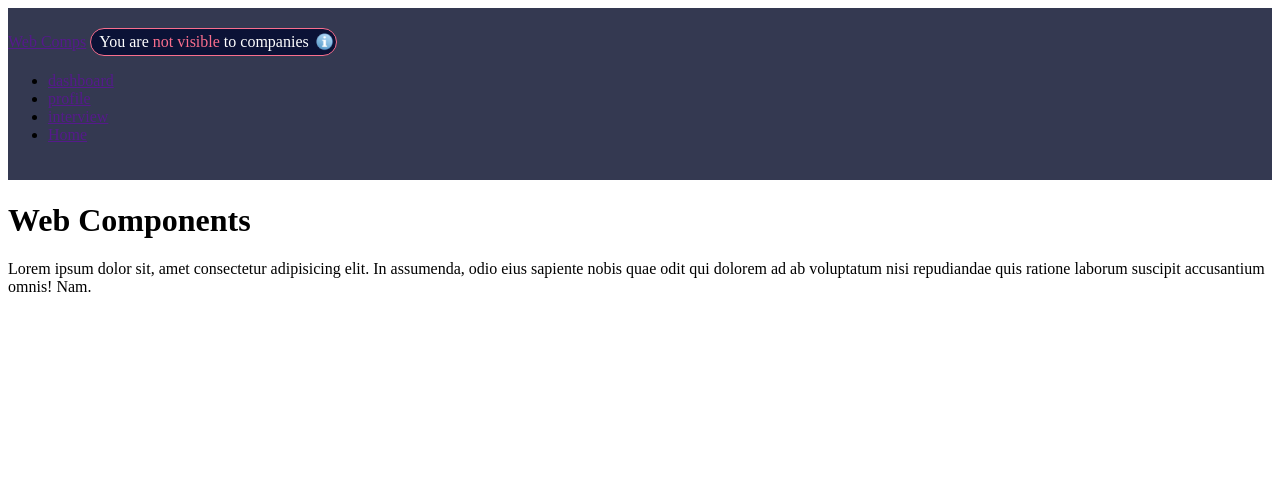
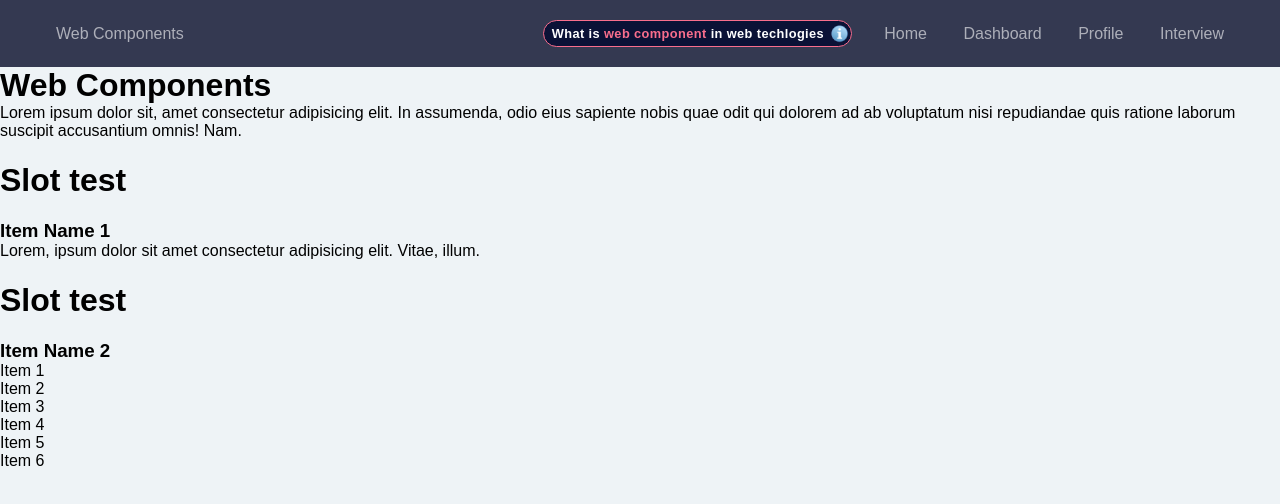
Before and after one commit to mikaeileghbal/webcomponents, a plain HTML site: page index.html in a window 1280 px wide. Drawn offline with Linux system fonts and the light colour scheme.

Commit message:
Header fixed

```diff
--- a/index.html
+++ b/index.html
@@ -8,11 +8,19 @@
 		<title>Document</title>
 	</head>
 	<body>
+		<template id="test-template">
+			<h1>Slot test</h1>
+			<p>
+				<slot name="item">NAME</slot>
+				<slot name="description">DESCRIPTION</slot>
+			</p>
+		</template>
+
 		<header>
 			<div class="container">
-				<a href="">Web Comps</a>
+				<a href="">Web Components</a>
 				<div class="attention">
-					You are<span>not visible</span>to companies
+					What is<span>web component</span>in web techlogies
 					<popup-info
 						style="margin-top: 3px; margin-left: 6px"
 						img="/images/info.png"
@@ -23,10 +31,10 @@
 				</div>
 				<nav>
 					<ul>
+						<li><a href="">Home</a></li>
 						<li><a href="">dashboard</a></li>
 						<li><a href="">profile</a></li>
 						<li><a href="">interview</a></li>
-						<li><a href="">Home</a></li>
 					</ul>
 				</nav>
 			</div>
@@ -38,6 +46,23 @@
 			repudiandae quis ratione laborum suscipit accusantium omnis! Nam.
 		</p>
 
+		<test-item>
+			<h3 slot="item">Item Name 1</h3>
+			<p slot="description">
+				Lorem, ipsum dolor sit amet consectetur adipisicing elit. Vitae, illum.
+			</p>
+		</test-item>
+		<test-item>
+			<h3 slot="item">Item Name 2</h3>
+			<ul slot="description">
+				<li>Item 1</li>
+				<li>Item 2</li>
+				<li>Item 3</li>
+				<li>Item 4</li>
+				<li>Item 5</li>
+				<li>Item 6</li>
+			</ul>
+		</test-item>
 		<script src="index.js" type="module"></script>
 	</body>
 </html>
--- a/index.js
+++ b/index.js
@@ -1,3 +1,5 @@
 import PopUpInfo from "./webcomponents/PopUpInfo.js";
+import TestItem from "./webcomponents/TestItem.js";
 
 customElements.define("popup-info", PopUpInfo);
+customElements.define("test-item", TestItem);
--- a/main.scss
+++ b/main.scss
@@ -1,23 +1,67 @@
 * {
-	box-sizing: border-box;
 	--pink: #f96e8d;
 	--navy: #0b1236;
 	--header-back: #343951;
+	--gray: #eef3f6;
+	--link: #adafb9;
+
+	box-sizing: border-box;
+	margin: 0;
+	padding: 0;
+}
+
+body {
+	font: 1em sans-serif;
+	background-color: var(--gray);
 }
 
 header {
 	background-color: var(--header-back);
 	padding: 20px 0;
+
+	.container {
+		max-width: 1200px;
+		display: flex;
+		justify-content: space-between;
+		align-items: center;
+		margin: 0 auto;
+	}
+
+	ul {
+		list-style-type: none;
+
+		li {
+			display: inline-block;
+		}
+	}
+
+	a {
+		text-decoration: none;
+		text-transform: capitalize;
+		font-weight: 500;
+		color: var(--link);
+		margin: 0 16px;
+		transition: 0.2s;
+
+		&:hover {
+			color: white;
+		}
+	}
 }
 
 .attention {
 	display: inline-flex;
+	font-size: 80%;
+	letter-spacing: 0.4px;
+	font-weight: 600;
 	border: 1px solid var(--pink);
 	background-color: var(--navy);
 	border-radius: 25px;
 	color: white;
 	padding: 0px 2px 0 8px;
 	align-items: center;
+	margin-left: auto;
+	margin-right: 16px;
 
 	& > span {
 		color: var(--pink);
--- /dev/null
+++ b/webcomponents/TestItem.js
@@ -0,0 +1,14 @@
+export default class TestItem extends HTMLElement {
+	constructor() {
+		super();
+
+		const shadow = this.attachShadow({ mode: "open" });
+
+		const template = document.getElementById("test-template");
+		const content = template.content;
+
+		const element = content.cloneNode(true);
+
+		shadow.appendChild(element);
+	}
+}
```
Also changed, not shown: main.css, 1 other file.
